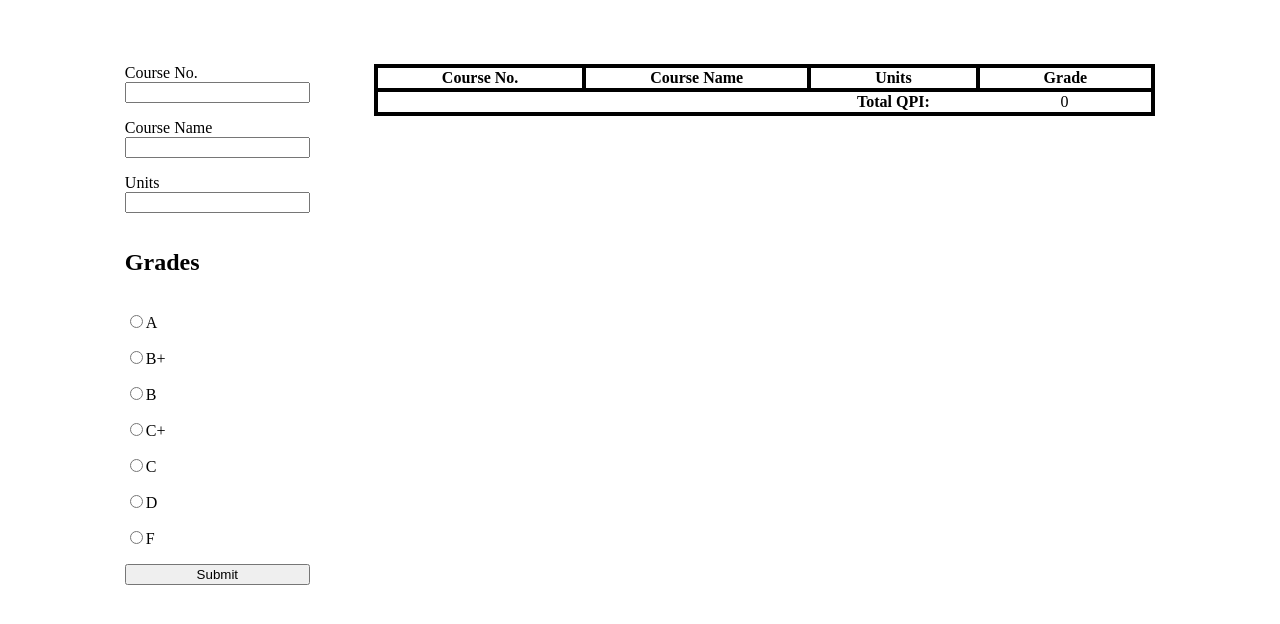
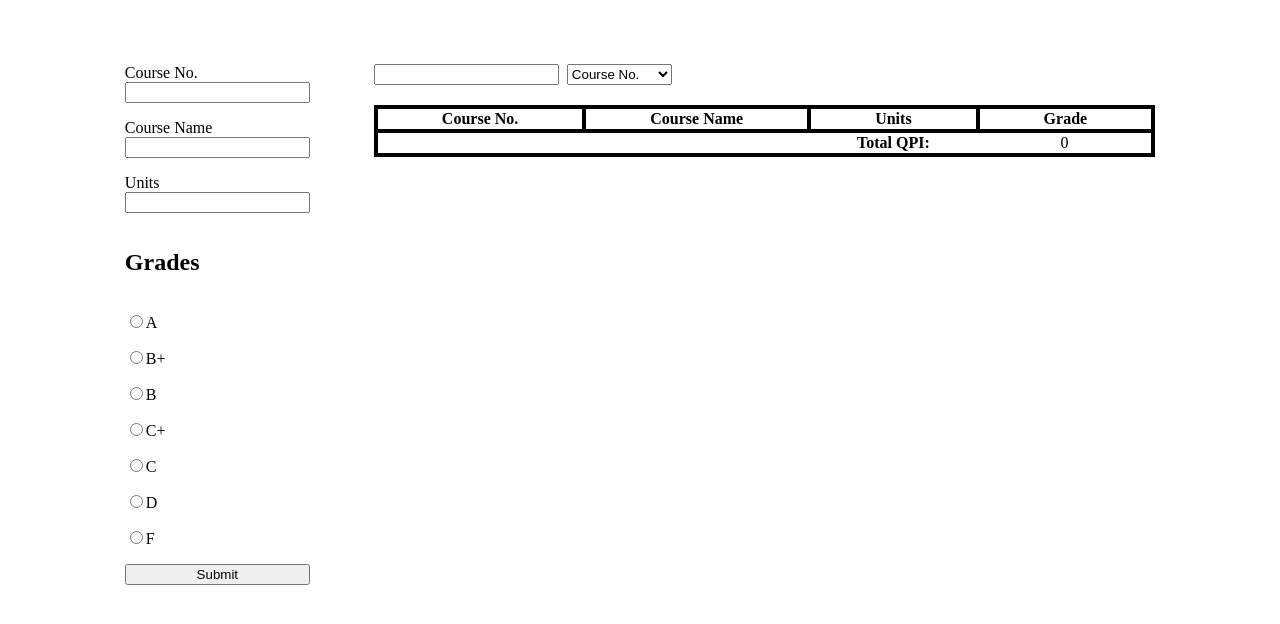
Before and after one commit to p0tatoes/your-grades-react, a React (Vite) app: page / in a window 1280 px wide. Shown: the top 624 px of the page. Built offline with nearby package versions, Linux system fonts and the light colour scheme.

Commit message:
feat: added search bar for grades table

```diff
--- a/src/App.jsx
+++ b/src/App.jsx
@@ -2,9 +2,11 @@ import { useEffect, useState } from 'react'
 import './App.css'
 import CourseForm from './components/CourseForm'
 import GradesTable from './components/GradesTable'
+import SearchBar from './components/SearchBar'
 
 function App() {
     /**
+     *  Object for grade entry
      *  {
      *      course_number: string
      *      course_name: string
@@ -14,6 +16,12 @@ function App() {
      */
     const [gradeEntries, setGradeEntries] = useState([])
 
+    // query from the SearchBar text field
+    const [searchQuery, setSearchQuery] = useState('')
+
+    // search filter option from SearchBar dropdown
+    const [searchOption, setSearchOption] = useState('course_number')
+
     /**
      * Adds new grade entry on form submission
      *
@@ -22,7 +30,9 @@ function App() {
     const handleSubmit = e => {
         e.preventDefault()
 
-        let submission_data = new FormData(e.target)
+        const form = e.target
+
+        let submission_data = new FormData(form)
 
         setGradeEntries([
             ...gradeEntries,
@@ -33,6 +43,16 @@ function App() {
                 grade: submission_data.get('grades'),
             },
         ])
+    }
+
+    const handleSearchQuery = e => {
+        const query = e.target.value
+        setSearchQuery(query)
+    }
+
+    const handleSearchOption = e => {
+        const query = e.target.value
+        setSearchOption(query)
     }
 
     return (
@@ -48,7 +68,24 @@ function App() {
             }}
         >
             <CourseForm onsubmit={handleSubmit} />
-            <GradesTable grades={gradeEntries} />
+            <div
+                style={{
+                    display: 'flex',
+                    flexDirection: 'column',
+                    gap: '0.25rem',
+                }}
+            >
+                <SearchBar
+                    query={searchQuery}
+                    ontype={handleSearchQuery}
+                    onchange={handleSearchOption}
+                />
+                <GradesTable
+                    grades={gradeEntries}
+                    query={searchQuery}
+                    option={searchOption}
+                />
+            </div>
         </div>
     )
 }
--- a/src/components/GradesTable.jsx
+++ b/src/components/GradesTable.jsx
@@ -1,7 +1,7 @@
 import { useEffect, useState } from 'react'
 import EntryList from './EntryList'
 
-const GradesTable = ({ grades }) => {
+const GradesTable = ({ grades, query, option }) => {
     const [totalQPI, setTotalQPI] = useState(0.0)
 
     useEffect(() => {
@@ -11,6 +11,12 @@ const GradesTable = ({ grades }) => {
         )
         setTotalQPI(grades.length > 0 ? sumQPI / grades.length : 0)
     })
+
+    const filtered_entries = grades.filter(grade =>
+        option === 'course_number'
+            ? grade.course_number.toLowerCase().includes(query.toLowerCase())
+            : grade.course_name.toLowerCase().includes(query.toLowerCase())
+    )
 
     return (
         <table
@@ -57,7 +63,7 @@ const GradesTable = ({ grades }) => {
                     Grade
                 </th>
             </tr>
-            <EntryList list={grades} />
+            <EntryList list={filtered_entries} />
             <tr>
                 <th colSpan='2'></th>
                 <th align='center'>Total QPI:</th>
--- /dev/null
+++ b/src/components/SearchBar.jsx
@@ -0,0 +1,30 @@
+const SearchBar = ({ ontype, onchange, query }) => {
+    return (
+        <div
+            style={{
+                width: 'fit-content',
+                display: 'flex',
+                gap: '0.5rem',
+                marginBottom: '1rem',
+            }}
+        >
+            <input
+                type='text'
+                name='search_bar'
+                id='search_bar'
+                value={query}
+                onChange={ontype}
+            />
+            <select
+                name='search_option'
+                id='search_option'
+                onChange={onchange}
+            >
+                <option value='course_number'>Course No.</option>
+                <option value='course_name'>Course Name</option>
+            </select>
+        </div>
+    )
+}
+
+export default SearchBar
```
